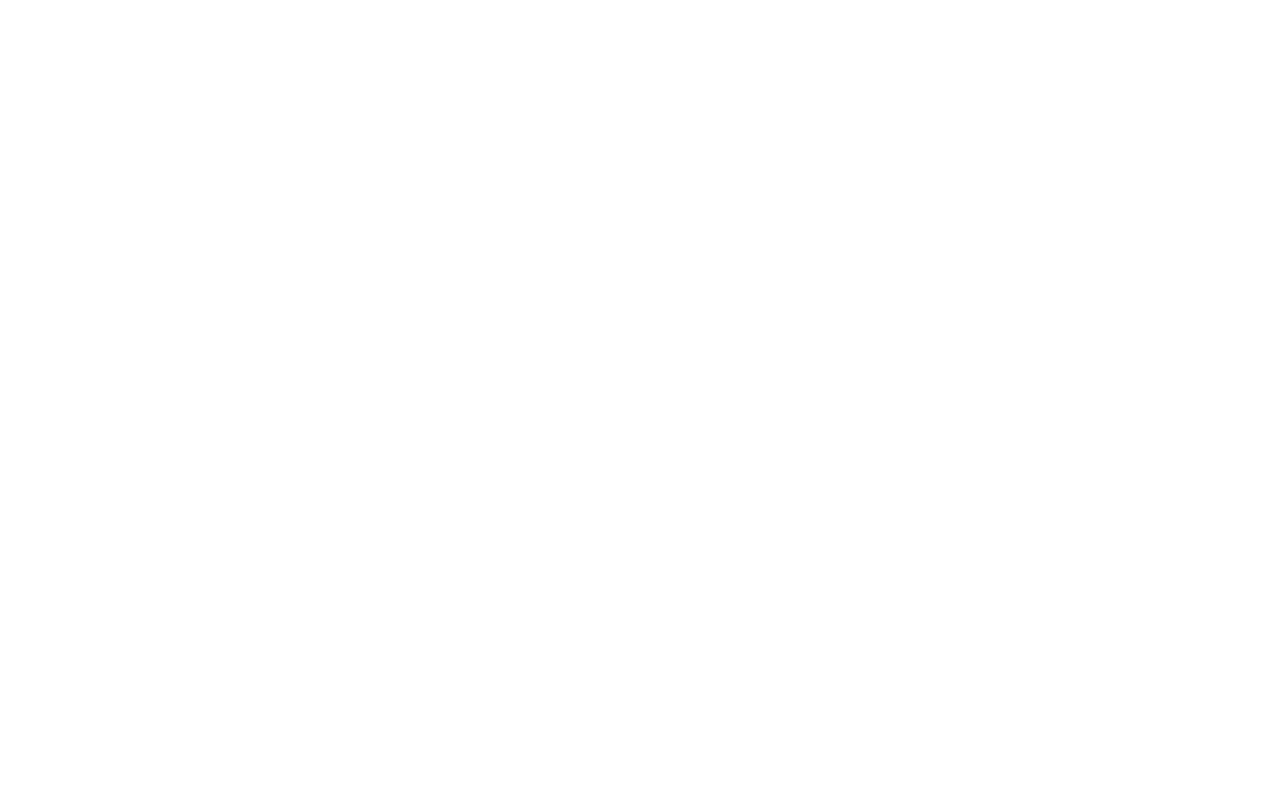
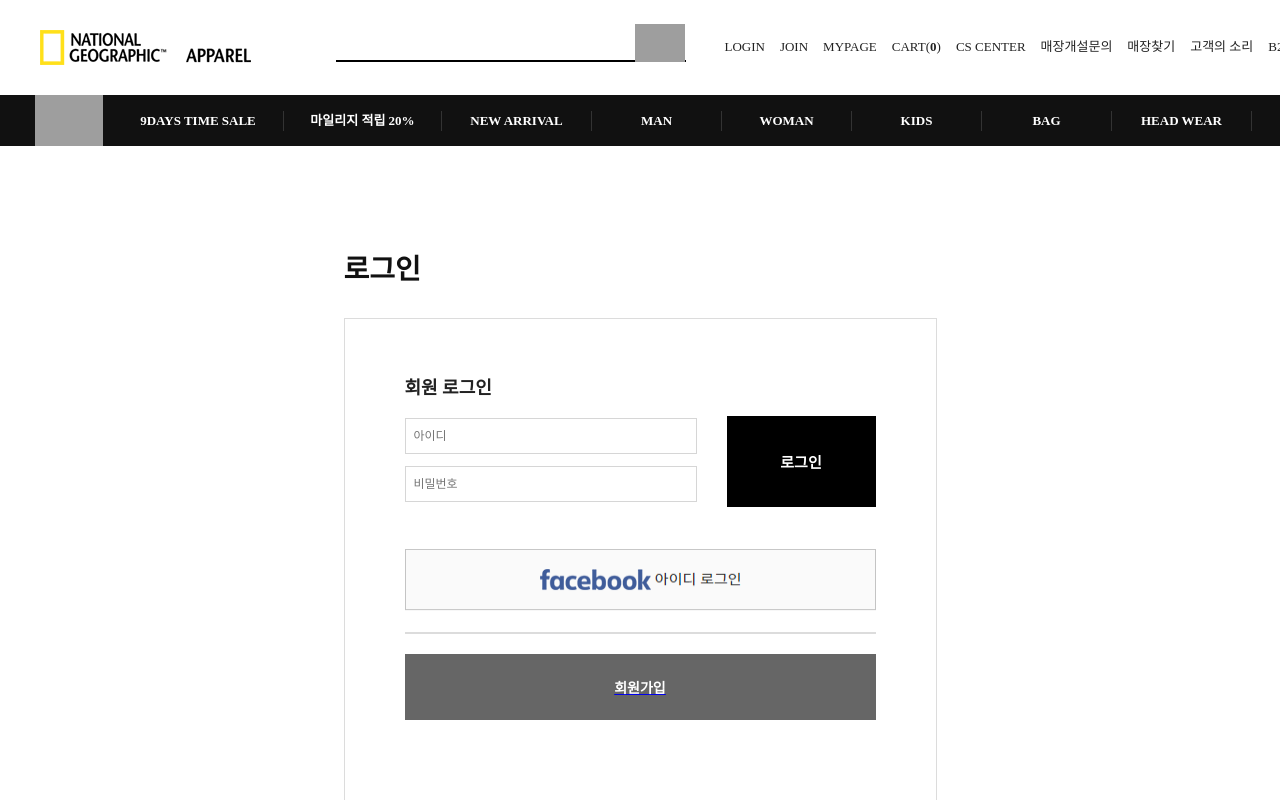
Before and after one commit to jppark93/NGC_SHOP, a React (Create React App) app: page /signin in a window 1280 px wide. Shown: the top 800 px of the page. Built offline with nearby package versions, Linux system fonts and the light colour scheme; grey boxes are pictures that could not be loaded.

Commit message:
login Layout

```diff
--- a/src/Components/Layout/index.tsx
+++ b/src/Components/Layout/index.tsx
@@ -19,5 +19,6 @@
   flex-direction: column;
   align-items: center;
   width: 100%;
+  overflow-x: hidden;
 `;
 export default Layout;
--- a/src/Components/MainInfo/MainImg/index.tsx
+++ b/src/Components/MainInfo/MainImg/index.tsx
@@ -27,7 +27,7 @@
   :first-child {
     margin-left: 10px;
   }
-  margin-left: 30px;
+  margin-left: 33px;
 `;
 const ImgBlock = styled.div`
   position: relative;
--- /dev/null
+++ b/src/Pages/SignIn.tsx
@@ -0,0 +1,153 @@
+import React from "react";
+import styled from "styled-components";
+import Layout from "../Components/Layout";
+import FacebookLogin from "../Images/fblogin.png";
+import { Link } from "react-router-dom";
+const SignIn = () => {
+  return (
+    <Layout>
+      <LoginBlock>
+        <LoginBox>
+          <Login>로그인</Login>
+          <LoginDiv>
+            <LoginForm>
+              <FormTop>회원 로그인</FormTop>
+              <IdPassForm>
+                <LoginInput>
+                  <input type="text" placeholder="아이디" />
+                  <input type="text" placeholder="비밀번호" />
+                </LoginInput>
+                <LoginBtn>로그인</LoginBtn>
+              </IdPassForm>
+              <FacebookLoginBtn>
+                <img src={FacebookLogin} alt="zz" />
+              </FacebookLoginBtn>
+              <EmptyLine />
+              <Link to="/signup">
+                <SignUpBtn>
+                  <button>회원가입</button>
+                </SignUpBtn>
+              </Link>
+            </LoginForm>
+          </LoginDiv>
+        </LoginBox>
+      </LoginBlock>
+    </Layout>
+  );
+};
+const LoginBlock = styled.div`
+  display: flex;
+  align-items: center;
+  justify-content: center;
+  width: 1200px;
+  height: 998px;
+  margin-top: 57px;
+  margin-bottom: 80px;
+`;
+const LoginBox = styled.div`
+  display: flex;
+  flex-direction: column;
+  width: 593px;
+  height: 893px;
+`;
+const Login = styled.div`
+  width: 100%;
+  height: 42px;
+  color: #111111;
+  font-size: 28px;
+  font-weight: 800;
+  margin-bottom: 20px;
+`;
+const LoginDiv = styled.div`
+  display: flex;
+  flex-direction: column;
+  align-items: center;
+
+  width: 100%;
+  height: 831px;
+  border: 1px solid #dcdcdc;
+`;
+const LoginForm = styled.div`
+  display: flex;
+  flex-direction: column;
+  width: 471px;
+  height: 492px;
+
+  margin-top: 60px;
+`;
+const FormTop = styled.div`
+  color: #222222;
+  height: 27px;
+  font-size: 18px;
+  font-weight: 600;
+`;
+const IdPassForm = styled.div`
+  display: flex;
+  align-items: center;
+  width: 100%;
+  height: 112px;
+`;
+const LoginInput = styled.div`
+  display: flex;
+  flex-direction: column;
+
+  width: 292px;
+  height: 112px;
+  margin-right: 30px;
+  input {
+    width: 292px;
+    height: 36px;
+    background-color: #ffffff;
+    padding-left: 8px;
+    border: 1px solid #d6d6d6;
+    margin-top: 12px;
+    font-size: 12px;
+    color: #d6d6d6;
+    &:placeholder-shown {
+      font-size: 12px;
+    }
+  }
+`;
+const LoginBtn = styled.button`
+  width: 158px;
+  height: 91px;
+  background-color: #000000;
+  color: white;
+  font-size: 15px;
+  font-weight: bold;
+  &:hover {
+    background-color: #ffff00;
+    color: black;
+  }
+`;
+const FacebookLoginBtn = styled.div`
+  display: flex;
+  width: 471px;
+  height: 64px;
+  margin-top: 30px;
+  cursor: pointer;
+  img {
+    background-size: 100%;
+  }
+`;
+const EmptyLine = styled.div`
+  width: 100%;
+  border: 1px solid #dcdcdc;
+  margin-top: 20px;
+  margin-bottom: 20px;
+`;
+
+const SignUpBtn = styled.div`
+  display: flex;
+  width: 100%;
+  height: 66px;
+  text-decoration: none;
+  button {
+    width: 100%;
+    background-color: #666666;
+    font-size: 14px;
+    font-weight: bold;
+    color: white;
+  }
+`;
+export default SignIn;
--- /dev/null
+++ b/src/Pages/SignUp.tsx
@@ -0,0 +1,8 @@
+import React from "react";
+import styled from "styled-components";
+import Layout from "../Components/Layout";
+const SignUp = () => {
+  return <Layout></Layout>;
+};
+
+export default SignUp;
--- a/src/Routes.tsx
+++ b/src/Routes.tsx
@@ -1,11 +1,15 @@
 import React from "react";
 import { BrowserRouter as Router, Route, Switch } from "react-router-dom";
 import Main from "./Pages/Main";
+import SignIn from "./Pages/SignIn";
+import SignUp from "./Pages/SignUp";
 const Routes = () => {
   return (
     <Router>
       <Switch>
         <Route exact path="/" component={Main} />
+        <Route path="/signin" component={SignIn} />
+        <Route path="/signup" component={SignUp} />
       </Switch>
     </Router>
   );
```
Also changed, not shown: src/Images/fblogin.png (added).
